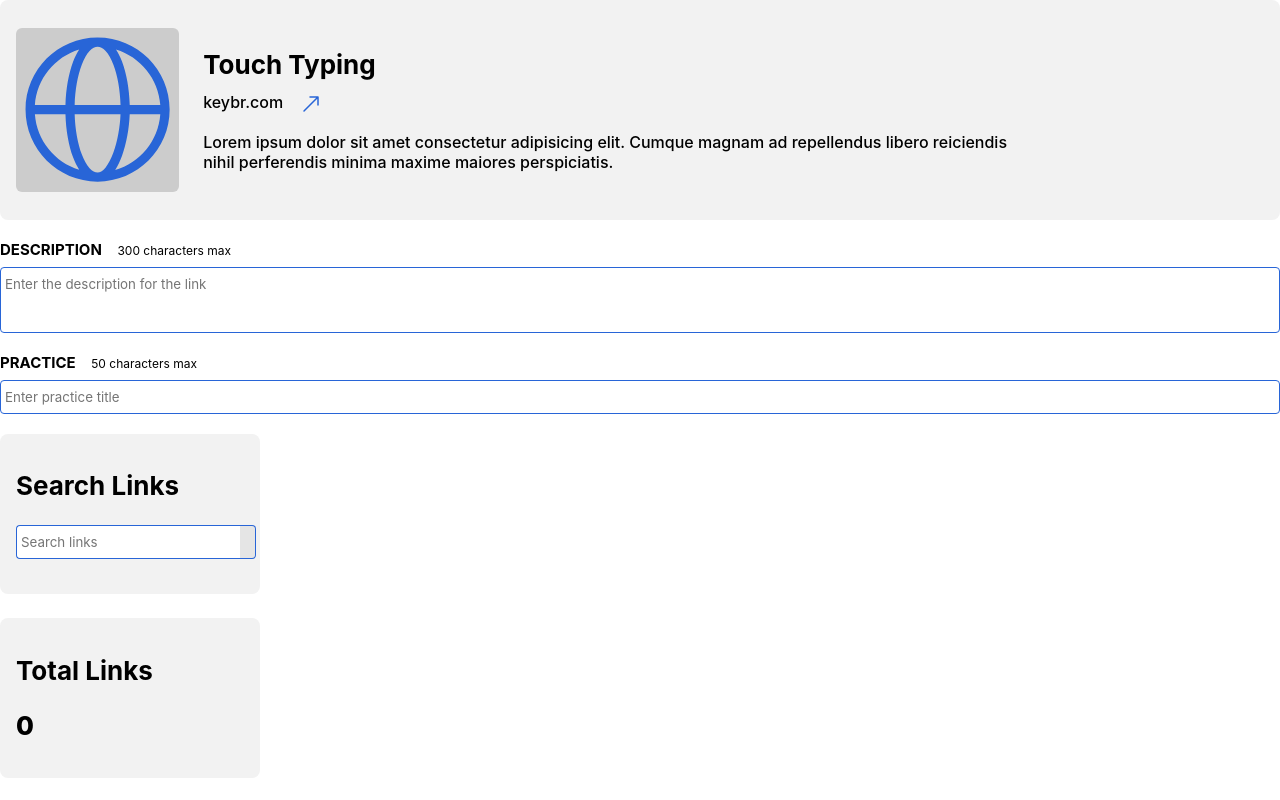
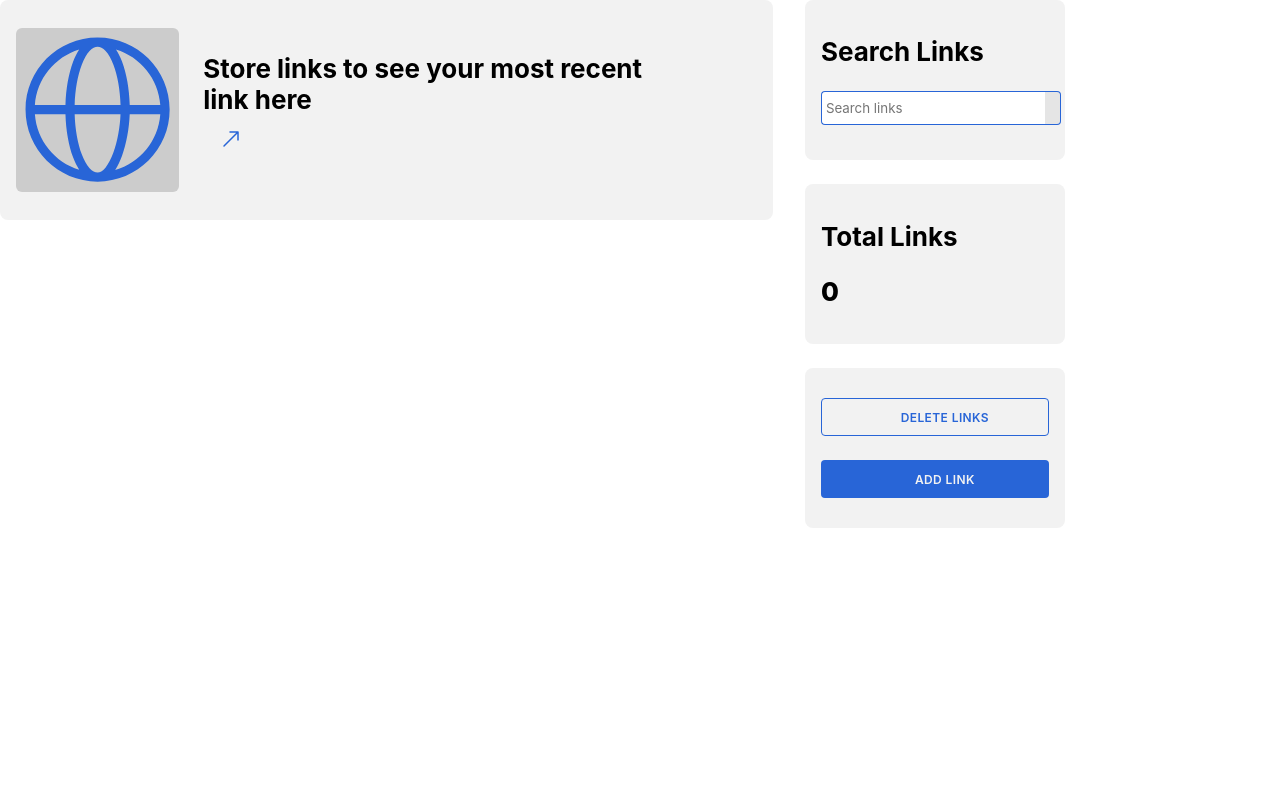
Before and after one commit to kgauhelo-tech/re-links-vault, a React (Vite) app: page / in a window 1280 px wide. Shown: the top 800 px of the page. Built offline with nearby package versions, Linux system fonts and the light colour scheme; some icons are missing; a web font is replaced by a local one.

Commit message:
Create partial dashboard

```diff
--- a/src/App.tsx
+++ b/src/App.tsx
@@ -4,61 +4,13 @@ import { CreateLink } from "./components/crud-ops/create-link";
 import { Sidebar } from "./components/side-bar.tsx/sidebar";
 import { useState } from "react";
 import { MostRecentItem } from "./components/most-recent/MostRecent";
+import { RecentList } from "./components/recent-list/RecentList";
+import { dashboard as Dashboard } from "./dashboard/dashboard";
 
 function App() {
-  const [overlayOn, setOverlayOn] = useState(false);
-  const handleCreate = () => {
-    setOverlayOn(true);
-  };
-  const dismissOverlay = () => {
-    setOverlayOn(false);
-  };
-  const tags: string[] = [];
   return (
     <>
-      {overlayOn ? (
-        <CreateLink
-          onClose={dismissOverlay}
-          onSave={() => {}}
-          onAddTag={() => {}}
-          onRemoveTag={() => {}}
-          tags={tags}
-        ></CreateLink>
-      ) : (
-        ""
-      )}
-      {/* {overlayOn ? <UpdateLink onClose={dismissOverlay}></UpdateLink> : ""} */}
-      <MostRecentItem
-        title="Touch Typing"
-        url="keybr.com"
-        description="Lorem ipsum dolor sit amet consectetur adipisicing elit. Cumque magnam
-        ad repellendus libero reiciendis nihil perferendis minima maxime maiores
-        perspiciatis."
-      />
-
-      <br />
-      <TextInput
-        type="textarea"
-        label="description"
-        placeholder="Enter the description for the link"
-      />
-
-      <br />
-      <TextInput
-        type="text"
-        label="Practice"
-        placeholder="Enter practice title"
-      />
-
-      <br />
-      <Sidebar
-        onSearch={() => {}}
-        onCreate={handleCreate}
-        onSelection={() => {}}
-        onDelete={() => {}}
-        selectionState={false}
-      ></Sidebar>
-      <br />
+      <Dashboard></Dashboard>
     </>
   );
 }
--- a/src/components/text/text.module.css
+++ b/src/components/text/text.module.css
@@ -18,10 +18,7 @@
 
 a {
   font-family: "Inter", "Segoe UI", Tahoma, Geneva, Verdana, sans-serif;
-<<<<<<< HEAD
   font-size: 16px;
-=======
   font-size: 18px;
->>>>>>> bcda8f780bce18610353b8cf0c82c9007754079d
   font-weight: 500;
 }
--- a/src/dashboard/dashboard.module.css
+++ b/src/dashboard/dashboard.module.css
@@ -1,3 +1,4 @@
+
 .main-container {
   max-width: 1200px;
   margin: 0 auto;
@@ -5,3 +6,8 @@
   justify-content: center;
   align-items: center;
 }
+
+.layout-container{
+  display: flex;
+  gap: 32px;
+}
--- a/src/dashboard/dashboard.tsx
+++ b/src/dashboard/dashboard.tsx
@@ -3,27 +3,41 @@ import { TitleBar } from "../components/title-bar/TitleBar";
 import { Sidebar } from "../components/side-bar.tsx/sidebar";
 import { getMostRecentLink, type Link } from "../logic/logic";
 import { MostRecentItem } from "../components/most-recent/MostRecent";
+import styles from "./dashboard.module.css";
 
 export const dashboard = () => {
-  const searchRef = useRef(null);
-  const mostRecentLink: Link = getMostRecentLink();
+  // const [isCreateOverlayOn, setIsCreateOverlayOn] = useState(false);
+  // const searchRef = useRef(null);
+  // const mostRecentLink: Link = getMostRecentLink();
+  const mostRecentItem: Link = getMostRecentLink();
   const [isSelectionState, setIsSelectionState] = useState(false);
 
   return (
-    <div className="">
+    <div className={styles["layout-container"]}>
+      <div className={styles["left-column"]}>
+        {mostRecentItem ? (
           <MostRecentItem
-        title={mostRecentLink.title}
-        url={mostRecentLink.link}
-        description={mostRecentLink.description}
+            title={mostRecentItem.title}
+            url={mostRecentItem.link}
+            description={mostRecentItem.description}
           ></MostRecentItem>
-      <TitleBar />
+        ) : (
+          <MostRecentItem
+            title="Store links to see your most recent link here"
+            url=""
+            description=""
+          />
+        )}
+      </div>
+      <div className={styles["right-column"]}>
         <Sidebar
-        selectionState={isSelectionState}
           onSearch={() => {}}
           onCreate={() => {}}
           onDelete={() => {}}
           onSelection={() => {}}
+          selectionState={isSelectionState}
         ></Sidebar>
+      </div>
     </div>
   );
 };
--- a/src/logic/logic.ts
+++ b/src/logic/logic.ts
@@ -16,7 +16,7 @@ const getLinks = () => {
 
   const listOfLinks = localStorage.getItem("links");
   if (!listOfLinks) {
-    throw new Error("Links do not exist");
+    links = [];
   } else {
     links = JSON.parse(listOfLinks);
   }
```
Also changed, not shown: src/components/recent-list/RecentList.tsx (+12 -12 lines). Lines whose indentation alone changed are shown as unchanged.
